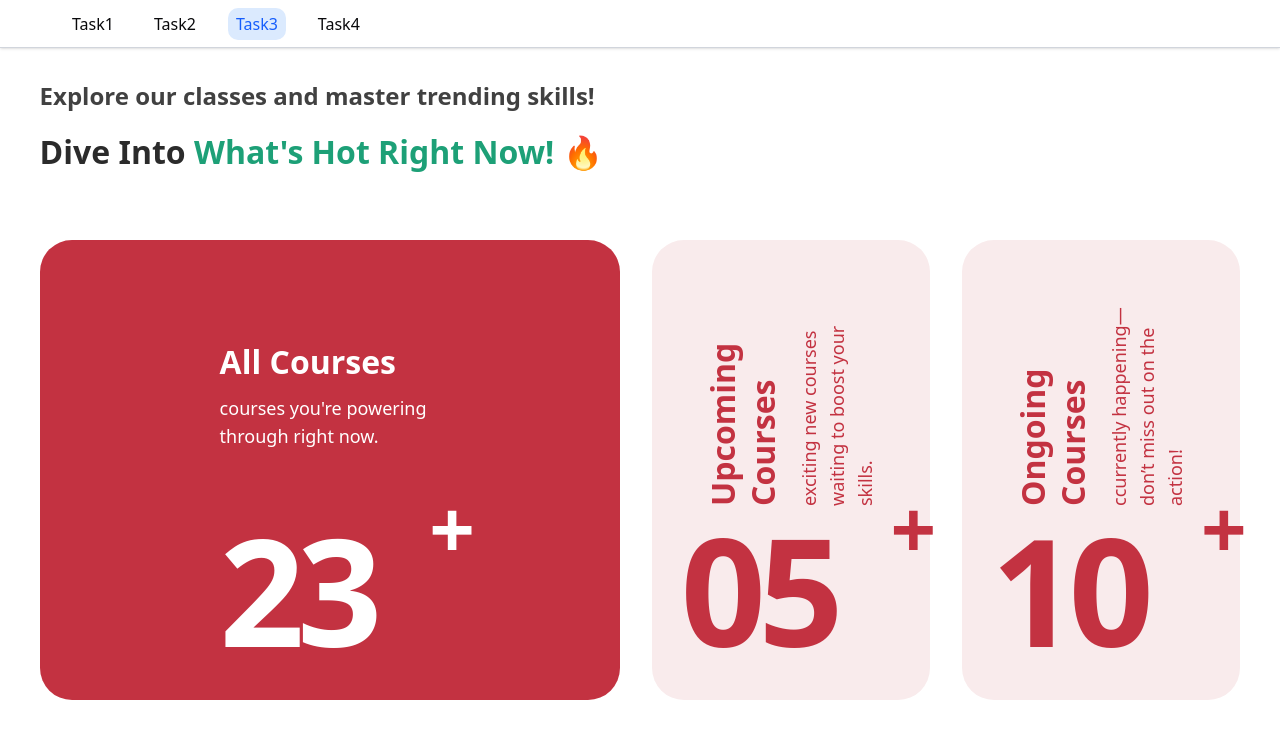
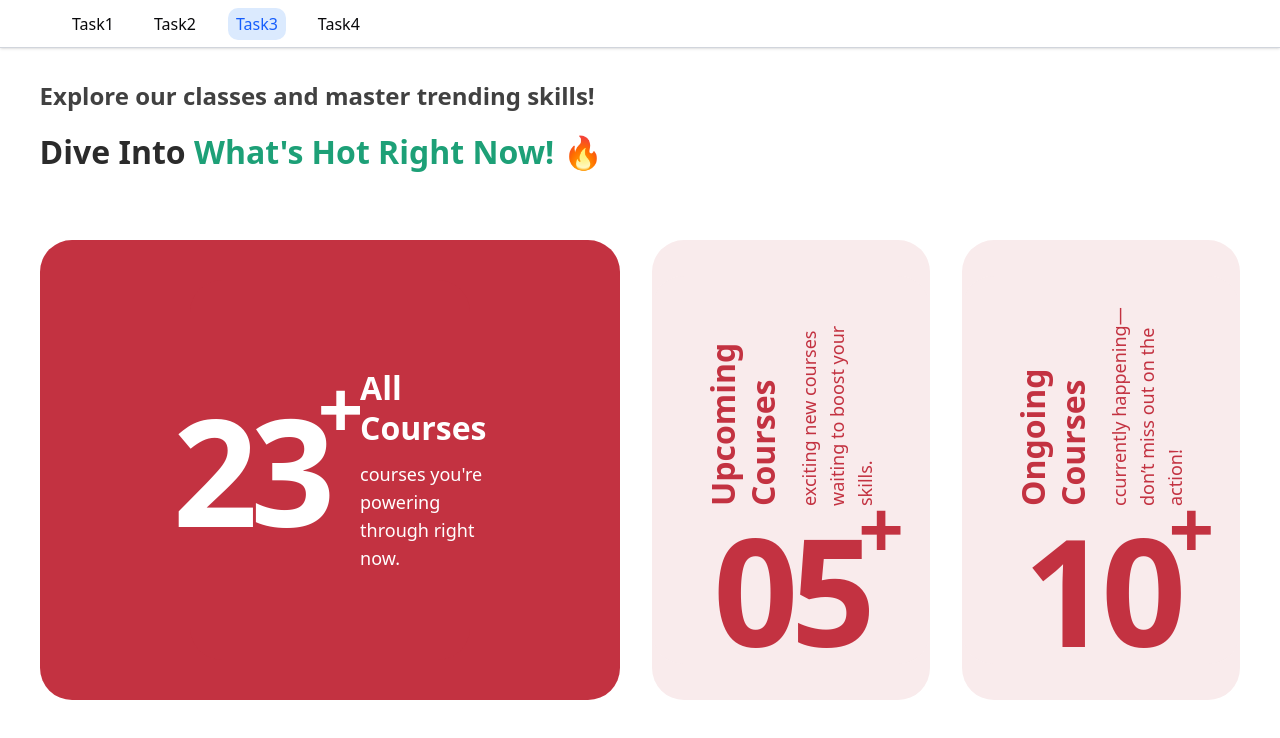
Before and after one commit to Ace-Aryal/vrit-tech-frontend-assesment, a Next.js app: page /task-3 in a window 1280 px wide. Shown: the top 738 px of the page. Built offline with nearby package versions, Linux system fonts and the light colour scheme.

Commit message:
works totall here

```diff
--- a/src/app/task-3/_components/card.tsx
+++ b/src/app/task-3/_components/card.tsx
@@ -30,7 +30,7 @@ function Task3Card({
           ? {
               width: "36.25rem",
               backgroundColor: "#C33241",
-              flexDirection: "row-reverse",
+
               color: "white",
               gap: "2rem",
             }
@@ -38,21 +38,45 @@ function Task3Card({
               width: "17.4rem",
 
               backgroundColor: "#F9EBEC",
-              flexDirection: "column",
+
               color: "#C33241",
             }
       }
       transition={{
         duration: 0.4,
       }}
-      whileHover="hovered"
       onClick={() => setActiveCardIndex(index)}
       className={cn(
-        `w-70 rounded-4xl relative h-115 flex  my-auto justify-center items-center
+        `w-70 rounded-4xl  h-115 flex flex-col my-auto justify-center items-center
           p-10`
       )}
     >
-      <motion.div>
+      <motion.div
+        animate={
+          isActive
+            ? {
+                backgroundColor: "#C33241",
+                flexDirection: "row-reverse",
+                color: "white",
+                gap: "2rem",
+              }
+            : {
+                width: "17.4rem",
+
+                backgroundColor: "#F9EBEC",
+                flexDirection: "column",
+                color: "#C33241",
+              }
+        }
+        transition={{
+          duration: 0.4,
+        }}
+        whileHover="hovered"
+        className={cn(
+          `w-70 rounded-4xl relative h-115 flex   justify-center items-center
+          `
+        )}
+      >
         {!isActive && (
           <motion.div
             initial={{
@@ -66,7 +90,7 @@ function Task3Card({
             transition={{
               duration: 0.5,
             }}
-            className="absolute w-50 h-50 -top-13 right-0 "
+            className="absolute w-50 h-50 -top-20 right-0 "
           >
             <p className="text-black text-lg">Click Me!</p>
             <svg
```
